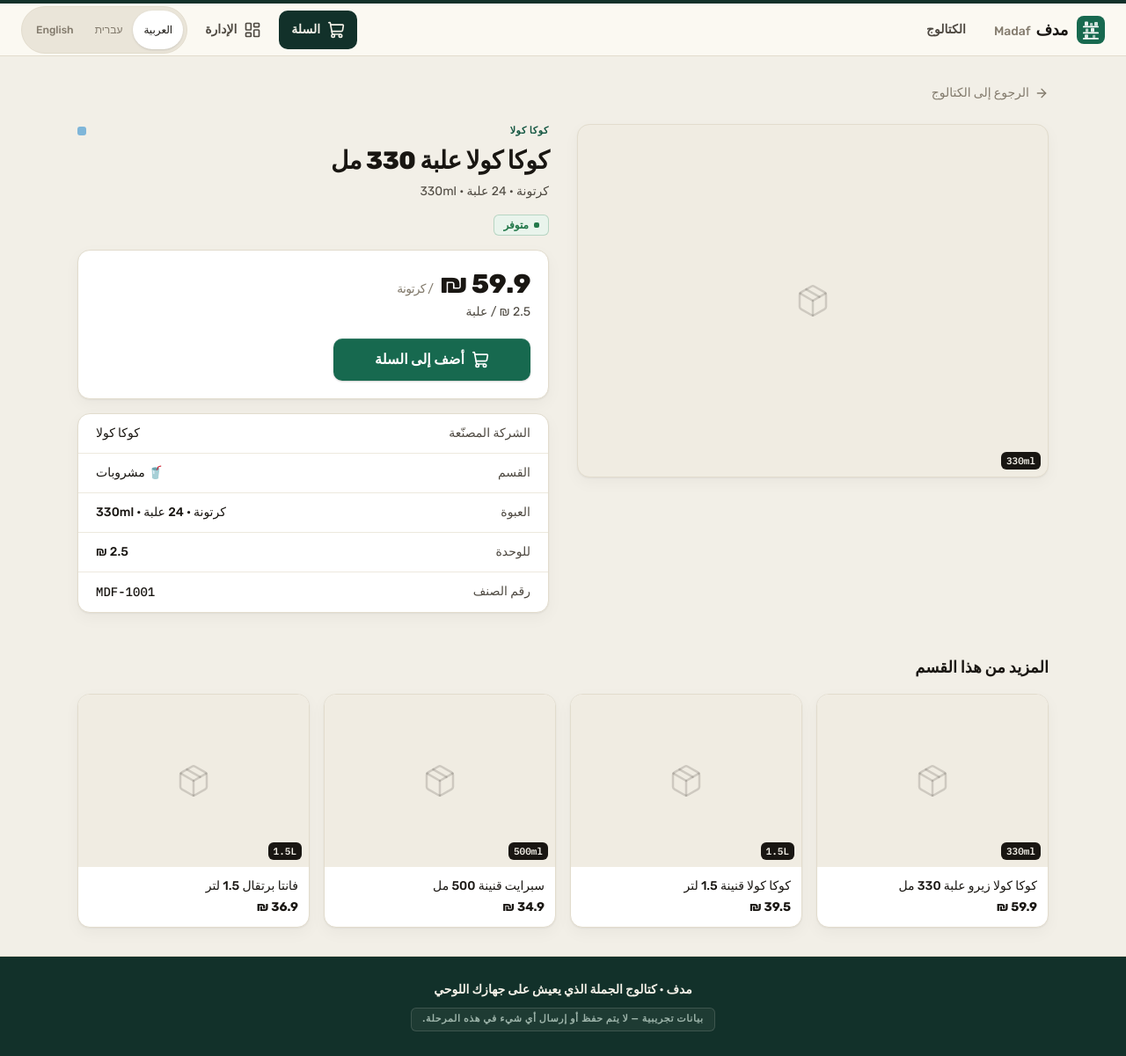
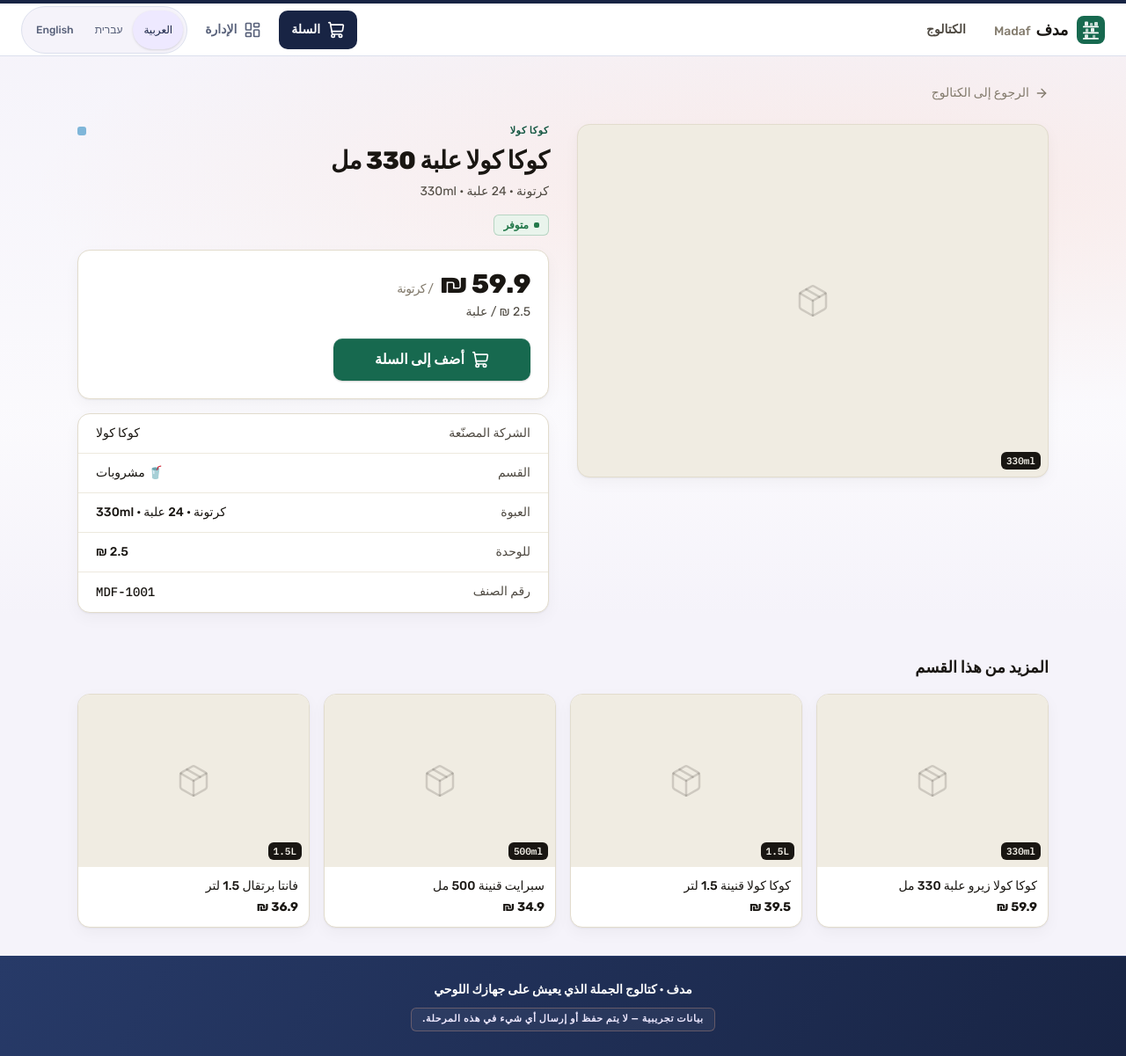
Before and after one commit to salehzarora/Madaf, a Next.js app: page /ar/product/p01 in a window 1280 px wide. Shown: the whole page at 88% size. Built offline with nearby package versions, Linux system fonts and the light colour scheme.

Commit message:
style: establish shared storefront theme and chrome [STOREFRONT-STYLE-004A]

```diff
--- a/src/app/globals.css
+++ b/src/app/globals.css
@@ -1,4 +1,5 @@
 @import "tailwindcss";
+@import "../components/storefront-theme.css";
 @import "../components/catalog-workspace.css";
 @import "../components/catalog-product-media.css";
 
--- a/src/components/app-shell.tsx
+++ b/src/components/app-shell.tsx
@@ -22,9 +22,9 @@
   children: ReactNode;
 }) {
   return (
-    <div className="flex min-h-dvh flex-col">
+    <div className="storefront-theme flex min-h-dvh flex-col">
       <header className="storefront-header sticky top-0 z-40 flex h-[var(--storefront-header-height)] shrink-0 flex-col border-b border-line bg-surface-warm/95 backdrop-blur">
-        {/* Bottle-green shelf edge */}
+        {/* Shared storefront structural edge */}
         <div className="h-1 shrink-0 bg-band" aria-hidden />
         <div className="mx-auto flex min-h-0 w-full max-w-[1720px] flex-1 items-center gap-2 px-4 sm:gap-3 sm:px-6">
           <Link
@@ -45,7 +45,7 @@
           </nav>
 
           <div className="ms-auto flex shrink-0 items-center gap-1 sm:gap-2">
-            <CartLink locale={locale} label={dict.nav.cart} />
+            <CartLink locale={locale} label={dict.nav.cart} className="storefront-cart-link" />
             <Link
               href={`/${locale}/admin`}
               aria-label={dict.nav.admin}
@@ -62,12 +62,12 @@
 
       <main className="flex-1">{children}</main>
 
-      <footer className="border-t border-line bg-band text-band-muted">
+      <footer className="storefront-footer border-t border-line bg-band text-band-muted">
         <div className="mx-auto flex w-full max-w-6xl flex-col items-center gap-2.5 px-4 py-7 text-center sm:px-6">
-          <p className="text-sm font-semibold text-band-ink">
+          <p className="storefront-footer-title text-sm font-semibold text-band-ink">
             {dict.meta.appNameNative} · {dict.meta.tagline}
           </p>
-          <p className="rounded-badge border border-band-ink/15 bg-band-ink/5 px-3 py-1 text-[11px] font-semibold uppercase tracking-[0.06em]">
+          <p className="storefront-footer-notice rounded-badge border border-band-ink/15 bg-band-ink/5 px-3 py-1 text-[11px] font-semibold uppercase tracking-[0.06em]">
             {dict.common.mockNotice}
           </p>
         </div>
--- /dev/null
+++ b/src/components/storefront-theme.css
@@ -0,0 +1,63 @@
+/* Opt-in storefront presentation. AppShell owns this boundary; admin, auth
+ * and token routes retain the global Ledger defaults. Route bodies opt in
+ * separately: do not override global brand, status or primitive tokens here. */
+body:has(> .storefront-theme),
+.storefront-theme {
+  --storefront-navy: #182444;
+  --storefront-indigo: #273A68;
+  --storefront-canvas: #F5F3FA;
+  --storefront-warm: #FFF8F2;
+  --storefront-action: #FFB38C;
+  --storefront-selected: #EEE9FF;
+  --storefront-selected-edge: #5D56A7;
+  --storefront-muted: #58617A;
+  --storefront-edge: #DCE0ED;
+  --storefront-focus: #5144B2;
+  /* Preserve the approved native-dialog alpha compositing in Chromium. A
+   * color-mix() scrim paints slightly differently from this legacy sRGB color. */
+  --storefront-scrim: rgb(24 36 68 / 65%);
+}
+
+/* Body canvas propagation also paints the reserved scrollbar gutter during
+ * native-dialog scroll lock. Keep that approved paint origin, gated strictly
+ * by the mounted AppShell; admin/auth/token routes retain their own canvas. */
+body:has(> .storefront-theme) {
+  background-color: var(--storefront-canvas);
+  background-image:
+    radial-gradient(ellipse at 75% 45%, color-mix(in srgb, var(--storefront-action) 18%, transparent), transparent 68%),
+    linear-gradient(var(--storefront-canvas), color-mix(in srgb, var(--color-surface) 55%, var(--storefront-canvas)) 70%, var(--storefront-canvas));
+  background-size: 100% 480px, 100% 700px;
+  background-repeat: no-repeat;
+}
+
+/* Existing header geometry, logo and interaction leaves stay unchanged. */
+.storefront-theme .storefront-header {
+  border-color: var(--storefront-edge);
+  background: color-mix(in srgb, var(--color-surface) 95%, transparent);
+}
+.storefront-theme .storefront-header > [aria-hidden] { background: var(--storefront-navy); }
+.storefront-theme .storefront-header .storefront-cart-link,
+.storefront-theme .storefront-header a[aria-current="page"] { background: var(--storefront-navy); color: var(--color-surface); }
+.storefront-theme .storefront-header .storefront-cart-link:hover,
+.storefront-theme .storefront-header a[aria-current="page"]:hover { background: var(--storefront-indigo); }
+.storefront-theme .storefront-header .storefront-cart-link > span[dir="ltr"] { background: var(--storefront-action); color: var(--storefront-navy); }
+.storefront-theme .storefront-header a[href$="/admin"] { color: var(--storefront-muted); }
+.storefront-theme .storefront-header a[href$="/admin"]:hover { background: var(--storefront-canvas); color: var(--storefront-navy); }
+.storefront-theme .storefront-header nav[aria-label],
+.storefront-theme .storefront-header button[aria-expanded] { border-color: var(--storefront-edge); background: var(--storefront-canvas); color: var(--storefront-navy); }
+.storefront-theme .storefront-header nav[aria-label] a { color: var(--storefront-muted); }
+.storefront-theme .storefront-header nav[aria-label] a:hover,
+.storefront-theme .storefront-header nav[aria-label] a[aria-current="true"] { background: var(--storefront-selected); color: var(--storefront-navy); }
+.storefront-theme .storefront-header :is(a, button):focus-visible { outline-color: var(--storefront-focus); }
+
+/* Same two content paragraphs and spacing; only the footer presentation changes. */
+.storefront-theme .storefront-footer {
+  border-color: var(--storefront-indigo);
+  background: linear-gradient(120deg, var(--storefront-indigo), var(--storefront-navy));
+  color: var(--storefront-selected);
+}
+.storefront-theme .storefront-footer-title { color: var(--color-surface); }
+.storefront-theme .storefront-footer-notice {
+  border-color: color-mix(in srgb, var(--storefront-action) 28%, transparent);
+  background: color-mix(in srgb, var(--color-surface) 5%, transparent);
+}
```
Also changed, not shown: src/components/catalog-workspace.css (+33 -73 lines), 1 other file (tests, documents, lock files or other folders).
